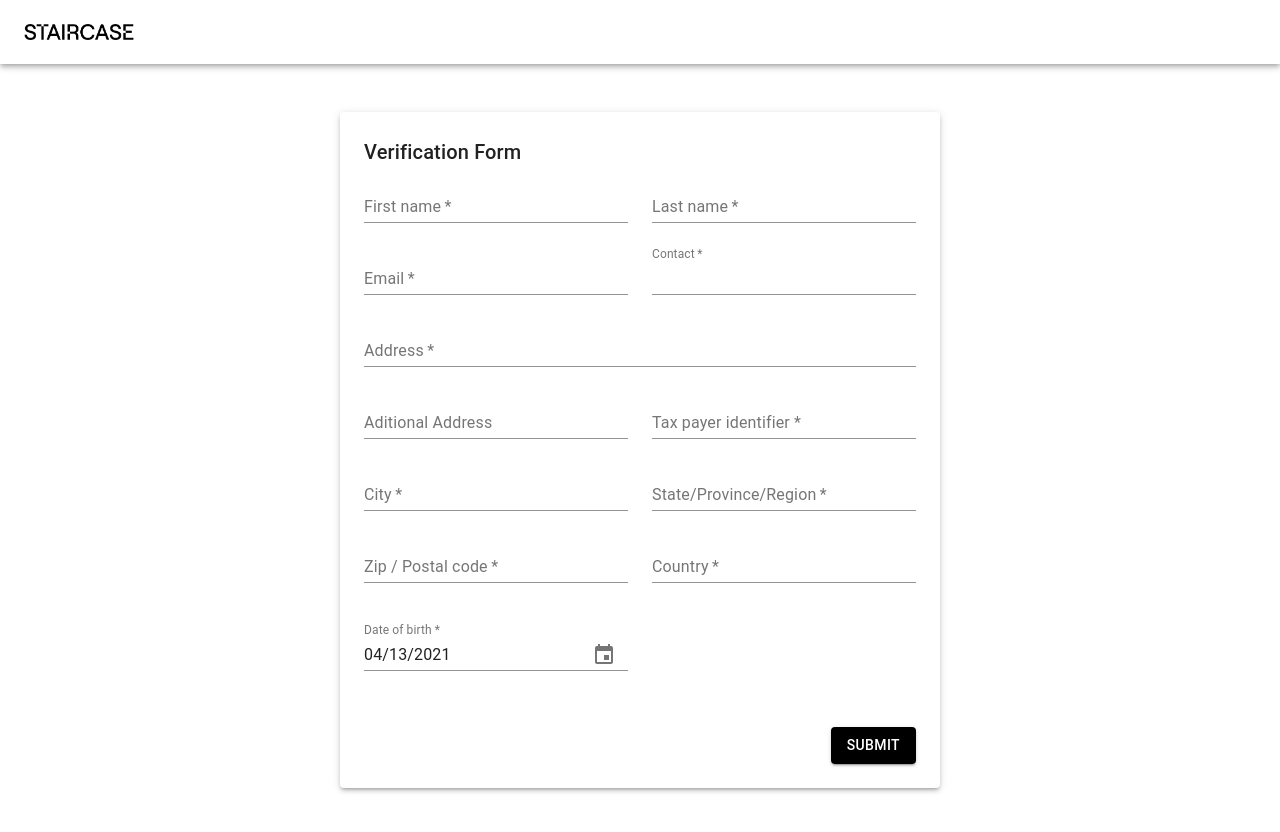
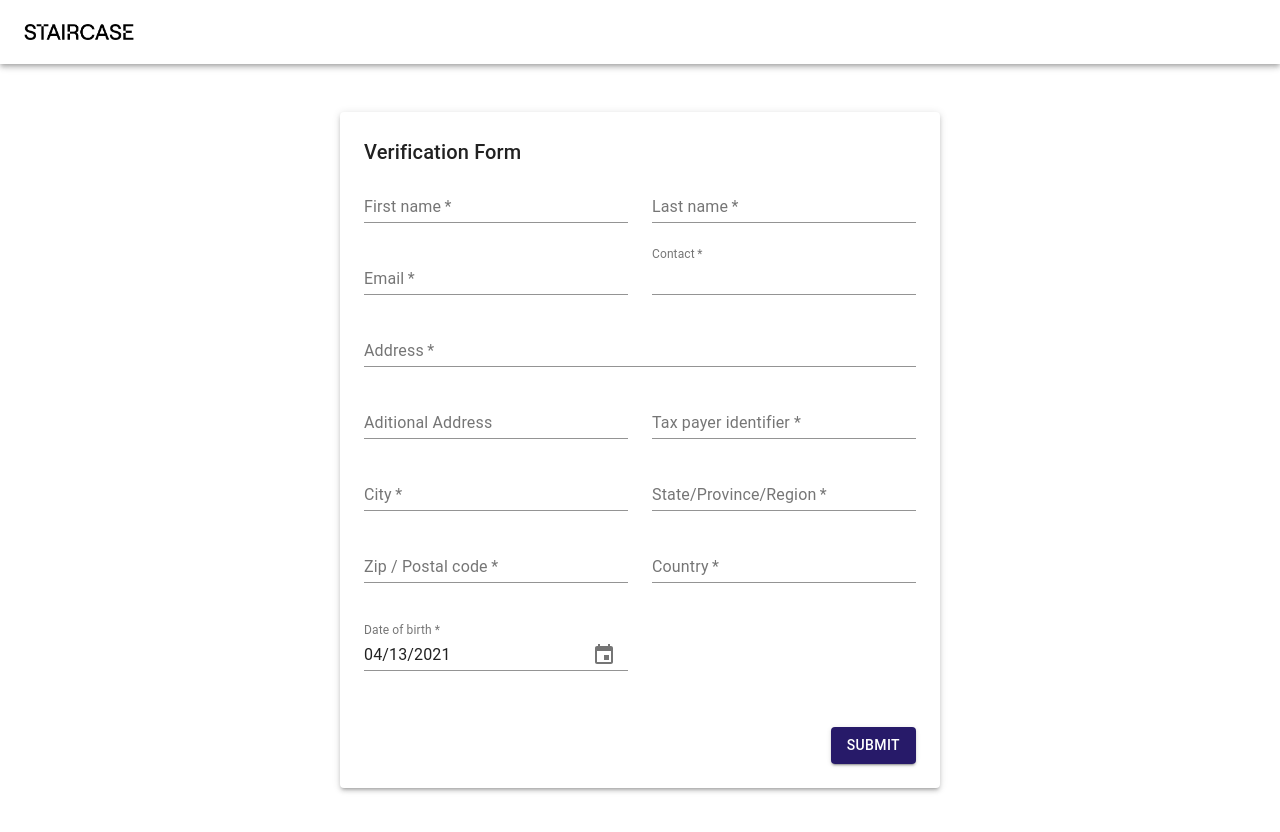
Before and after one commit to taverasady/staircase-test, a React (Create React App) app: page / in a window 1280 px wide. Shown: the top 832 px of the page. Built offline with nearby package versions, Linux system fonts and the light colour scheme.

Commit message:
button-colour

```diff
--- a/src/components/VerificationForm/styles.js
+++ b/src/components/VerificationForm/styles.js
@@ -32,10 +32,10 @@ const useStyles = makeStyles((theme) => ({
     "&__button": {
       marginTop: theme.spacing(3),
       marginLeft: theme.spacing(1),
-      backgroundColor: '#000000',
+      backgroundColor: '#271a69',
       color: '#ffff',
       "&:hover": {
-        backgroundColor: '#131212',
+        backgroundColor: '#271a69',
         color: '#ffff',
       }
     },
```
